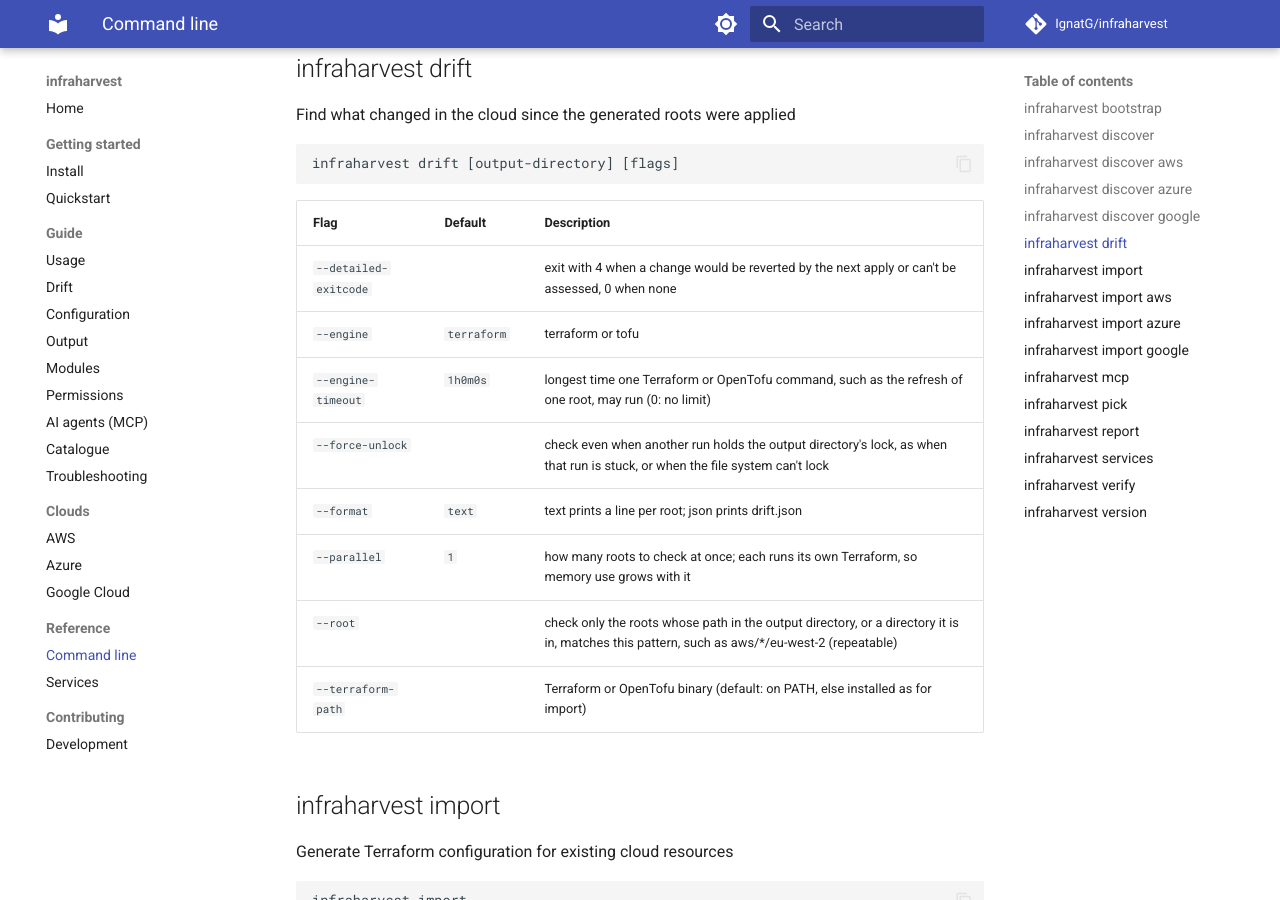
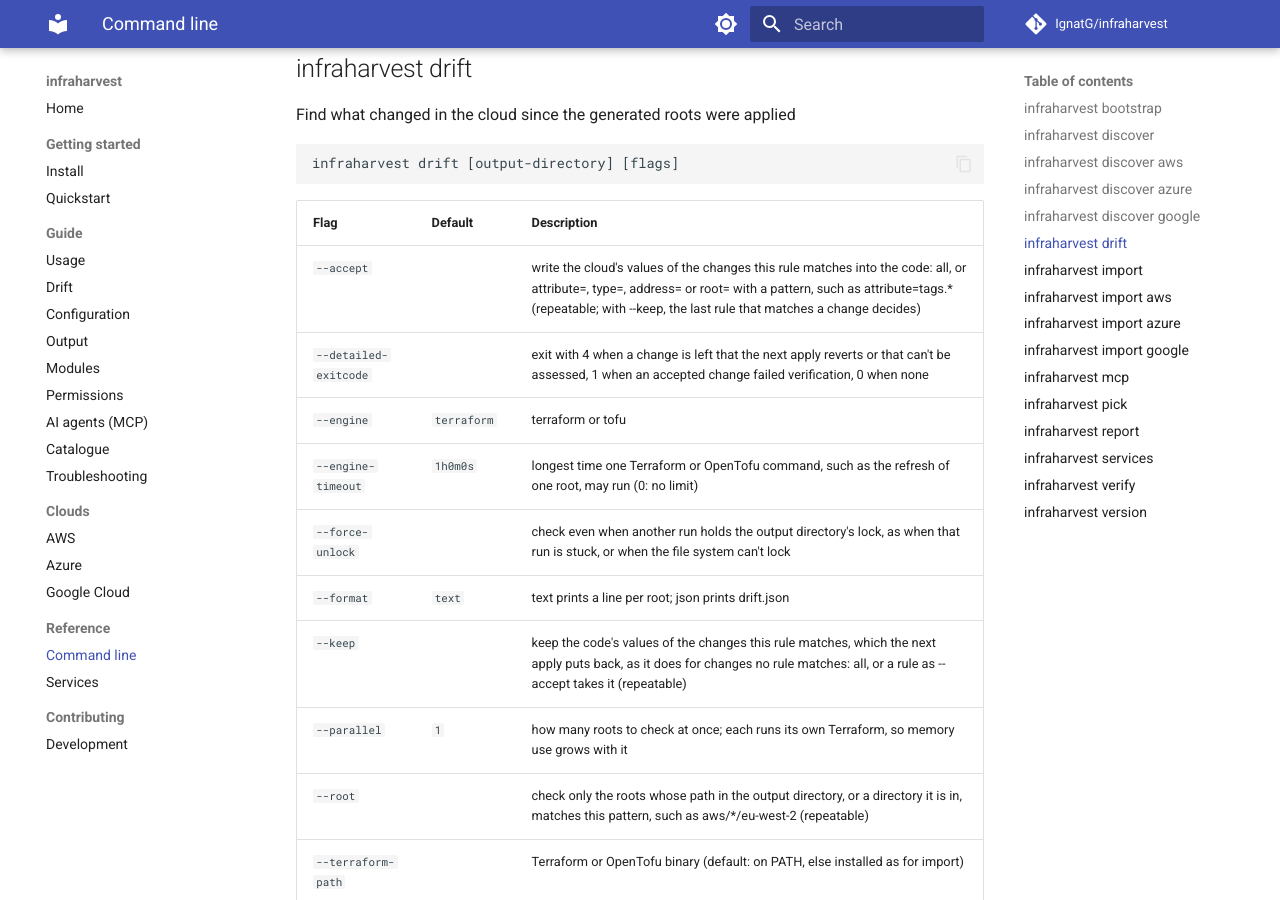
Before and after one commit to IgnatG/infraharvest, an MkDocs documentation site: the page built from docs/reference/cli.md, in a window 1280 px wide and 900 px high, scrolled down 10428 px. Built offline with MkDocs 1.6.1 and Material for MkDocs 9.7.7, drawn with Linux system fonts in a browser that asks for light colours; comment, search, counter and statistics services are not loaded.

Commit message:
docs: add --accept and --keep to the command-line reference

```diff
--- a/docs/reference/cli.md
+++ b/docs/reference/cli.md
@@ -183,11 +183,13 @@ infraharvest drift [output-directory] [flags]
 
 | Flag | Default | Description |
 |---|---|---|
-| `--detailed-exitcode` |  | exit with 4 when a change would be reverted by the next apply or can't be assessed, 0 when none |
+| `--accept` |  | write the cloud's values of the changes this rule matches into the code: all, or attribute=, type=, address= or root= with a pattern, such as attribute=tags.* (repeatable; with --keep, the last rule that matches a change decides) |
+| `--detailed-exitcode` |  | exit with 4 when a change is left that the next apply reverts or that can't be assessed, 1 when an accepted change failed verification, 0 when none |
 | `--engine` | `terraform` | terraform or tofu |
 | `--engine-timeout` | `1h0m0s` | longest time one Terraform or OpenTofu command, such as the refresh of one root, may run (0: no limit) |
 | `--force-unlock` |  | check even when another run holds the output directory's lock, as when that run is stuck, or when the file system can't lock |
 | `--format` | `text` | text prints a line per root; json prints drift.json |
+| `--keep` |  | keep the code's values of the changes this rule matches, which the next apply puts back, as it does for changes no rule matches: all, or a rule as --accept takes it (repeatable) |
 | `--parallel` | `1` | how many roots to check at once; each runs its own Terraform, so memory use grows with it |
 | `--root` |  | check only the roots whose path in the output directory, or a directory it is in, matches this pattern, such as aws/*/eu-west-2 (repeatable) |
 | `--terraform-path` |  | Terraform or OpenTofu binary (default: on PATH, else installed as for import) |
```
Also changed, not shown: 1 other file.
